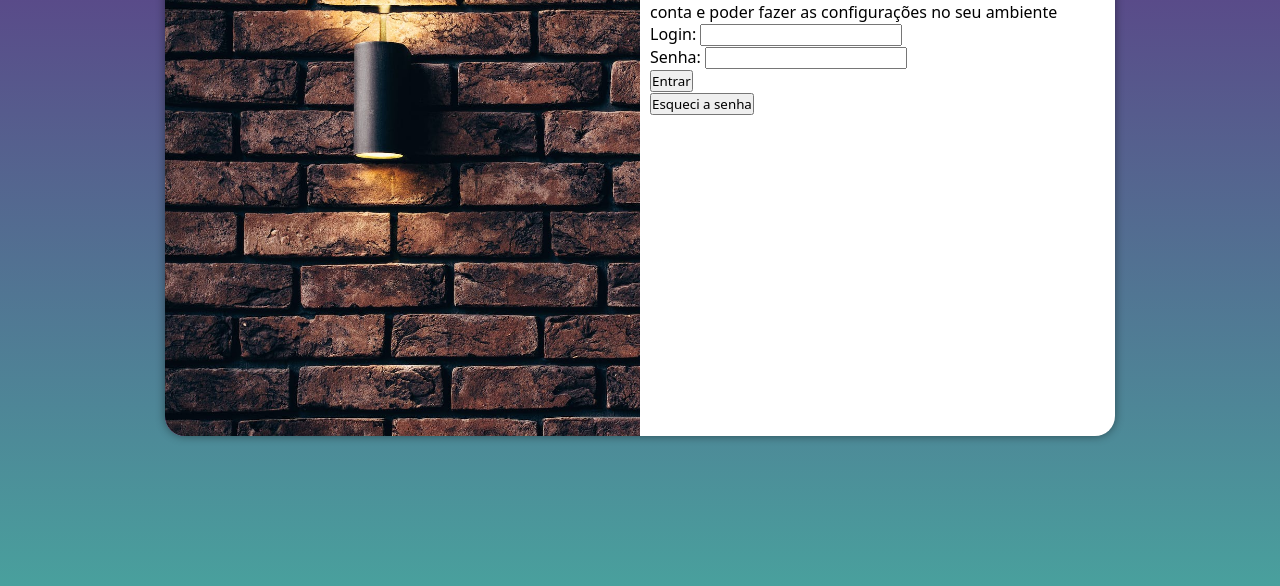
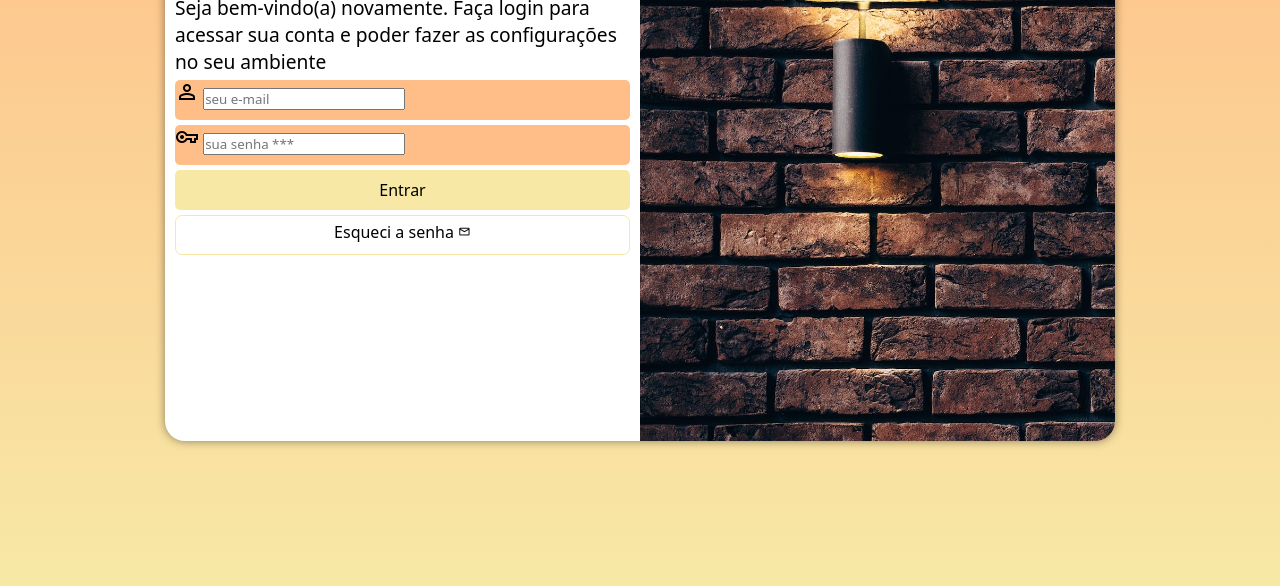
Before and after one commit to AlexandreHSilva/projeto-login, a plain HTML site: page index.html in a window 1280 px wide. Shown: the part 214-800 px from the top of the page. Drawn offline with nearby package versions, Linux system fonts and the light colour scheme.

Commit message:
att projeto login

```diff
--- a/estilos/gerais.css
+++ b/estilos/gerais.css
@@ -4,7 +4,7 @@
 
 @media screen and (min-width: 768px) and (max-width: 992px){
     body{
-        background-image: linear-gradient(to top, #49a09d, #5f2c82);
+        background-image: linear-gradient(to top,#f7e8a6 , #ffbd87);
     }
     #login{
         width: 80vw;
@@ -25,20 +25,27 @@
 
 @media screen and (min-width:992px){
     body{
-        background-image: linear-gradient(to top, #49a09d, #5f2c82);
+        background-image: linear-gradient(to top,#f7e8a6 , #ffbd87);
     }
     #login{
         width: 950px;
 
     }
     #login > #imagem{
-        float: left;
+        float: right;
         width: 50%;
         height: 100%;
     }
     #login > #formulario{
-        float: right;
+        float: left;
         width: 50%;
+    }
+    #formulario > h1{
+        font-size: 2em;
+
+    }
+    #formulario > p {
+        font-size: 1.2em;
     }
 
 }
--- a/estilos/style.css
+++ b/estilos/style.css
@@ -3,8 +3,7 @@
 /*
    " tamanho Movile !
     Paleta de cores :
-    Verder : #49a09d
-    Lilás: # 5f2c82
+   #f7e8a6 , #ffbd87
 
 */
 *{
@@ -14,7 +13,7 @@
     box-sizing: border-box;
 }
 body, html {
-    background-color: #5f2c82;
+    background-color: #ffbd87;
     height: 100vh;
     width: 100vw;
 }
@@ -35,7 +34,7 @@ main{
 
     background-color: white;
     width: 250px;
-    height: 500px;
+    height: 510px;
     border-radius: 20px;
     box-shadow: 0px 0px 10px rgba(0, 0, 0, 0.450) ;
 
@@ -45,7 +44,7 @@ main{
 }
 #login > #imagem{
     display: block;
-    background: #5f2c82 url(../imagens/img-login.jpg) no-repeat;
+    background: #ffbd87 url(../imagens/img-login.jpg) no-repeat;
     background-size: cover;
     height: 200px;
 }
@@ -53,3 +52,58 @@ main{
     display: block;
     padding: 10px;
 }
+#formulario > h1{
+    text-align: center;
+    margin-bottom: 10px;
+
+}
+#formulario > p {
+    font-size: 0.8em;
+}
+form > .campo{
+    background-color:#ffbd87;
+    display: block;
+    width: 100%;
+    height: 40px;
+    border-radius: 5px;
+    margin: 5px 0px;
+}
+.campo > label{
+    display: none;
+}
+form > input[type=submit]{
+    display: block;
+    font-size: 1em;
+    width: 100%;
+    height: 40px;
+    margin-top: 5px;
+    background-color:#f7e8a6 ;
+    color: black;
+    border: none;
+    border-radius: 5px;
+    cursor: pointer;
+}
+form > input[type=submit]:hover{
+    background-color:#ffbd87;
+
+}
+form > a.botao{
+    display: block;
+    text-align: center;
+    font-size: 1em;
+    width: 100%;
+    height: 40px;
+    background-color: white;
+    color:black;
+    border: 1px solid #f7e8a6;
+    margin-top: 5px;
+    padding-top: 5px;
+    border-radius: 7px;
+    text-decoration: none;
+}
+form > a.botao:hover{
+    background-color:#ffbd87 ;
+}
+form >a.botao >span{
+    font-size: .8em;
+}
--- a/index.html
+++ b/index.html
@@ -4,6 +4,7 @@
     <meta charset="UTF-8">
     <meta name="viewport" content="width=device-width, initial-scale=1.0">
     <title>Login</title>
+    <link rel="stylesheet" href="https://fonts.googleapis.com/css2?family=Material+Symbols+Outlined:opsz,wght,FILL,GRAD@24,400,0,0" />
     <link rel="stylesheet" href="estilos/style.css">
     <link rel="stylesheet" href="estilos/gerais.css">
 </head>
@@ -17,22 +18,25 @@
                 <h1>Login</h1>
                 <p> Seja bem-vindo(a) novamente. Faça login para acessar sua conta e poder fazer as configurações no seu ambiente</p>
 
-                <form action="login.php" method="post">
-                    <div id="ilogin">
-                        <label for="ilogin">Login: </label>
-                        <input type="text" name="login" id="ilogin" required>
+                <form action="login.php" method="post" autocomplete="on">
+
+                    <div class="campo">
+                        <span class="material-symbols-outlined">person</span>
+                        <input type="email" name="login" id="ilogin" required placeholder="seu e-mail" autocomplete="email">
+                        <label for="ilogin">login </label>
                     </div>
 
-                    <div id="isenha">
-                        <label for="isenha">Senha:</label>
-                        <input type="password" name="senha" id="isenha" required>
+                    <div class="campo">
+                        <span class="material-symbols-outlined">vpn_key</span>
+                        <input type="password" name="senha" id="isenha" required placeholder="sua senha ***" autocomplete="current-password" minlength="8" maxlength="20">
+                        <label for="isenha"> senha</label>
                     </div>
-                    <div id="entrar">
+
                         <input type="submit" value="Entrar">
-                    </div>
-                    <div>
-                        <input type="submit" value="Esqueci a senha">
-                    </div>
+
+                    <a href="esqueci.html" target="_blank" class="botao">Esqueci a senha <span class="material-symbols-outlined">mail</span>
+                    </a>
+
 
                 </form>
             </div>
```
